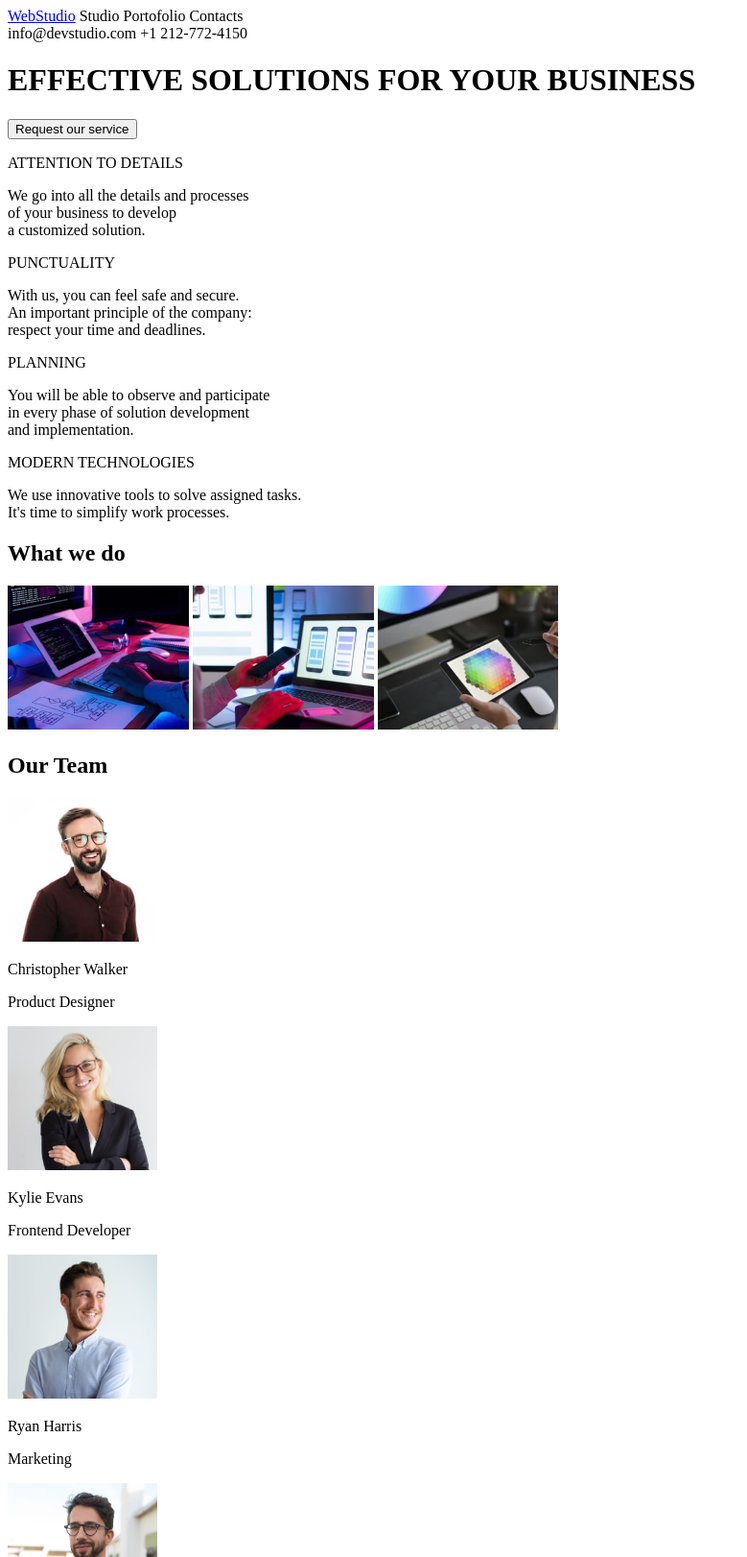
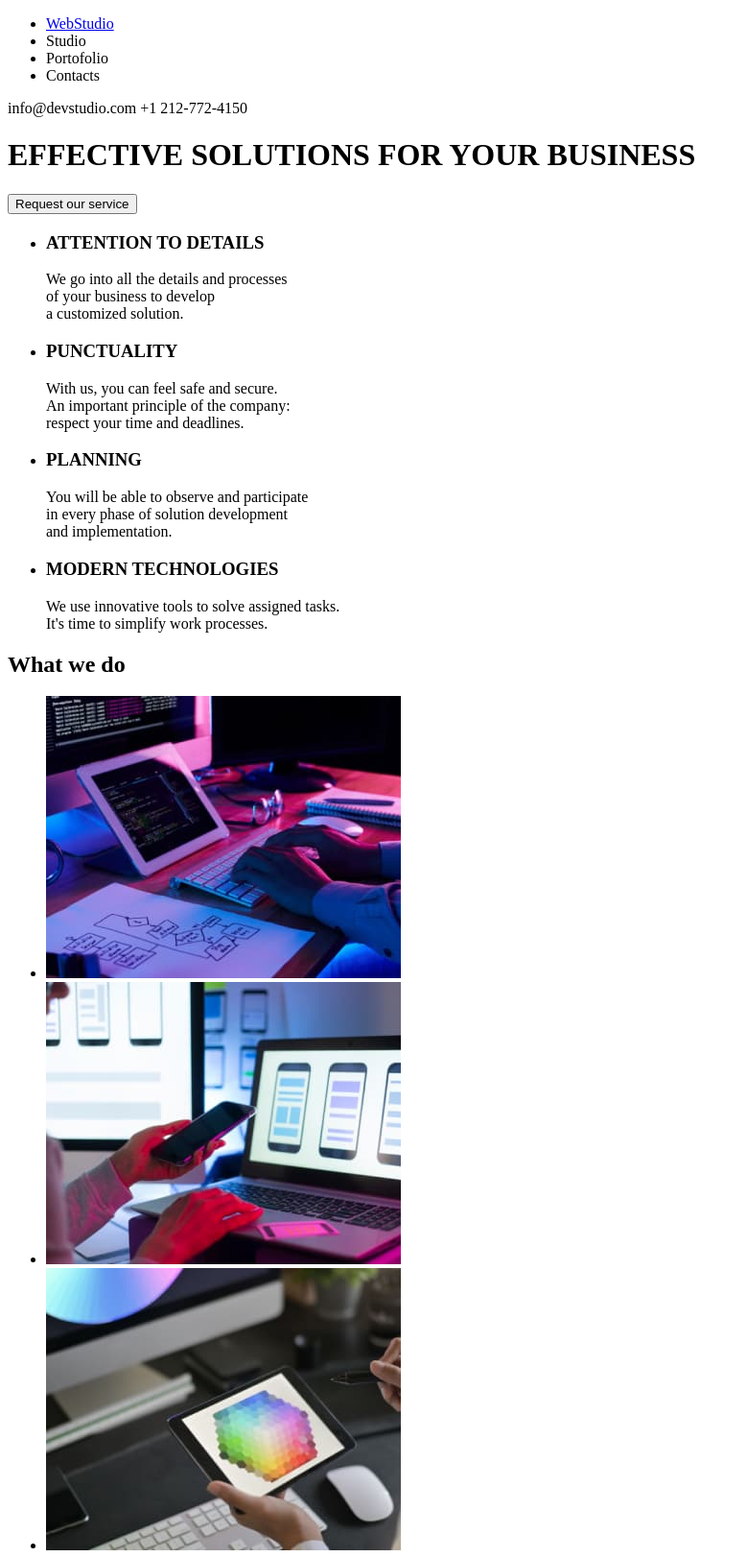
Before and after one commit to StefaniaGuta/goit-markup-hw-01, a plain HTML site: page index.html in a window 1280 px wide. Shown: the top 1622 px of the page at 96% size, without its empty margins (0-779 px from the left). Drawn offline with Linux system fonts and the light colour scheme.

Commit message:
update index.html

```diff
--- a/index.html
+++ b/index.html
@@ -4,69 +4,83 @@
     <meta charset="UTF-8">
     <meta name="viewport" content="width=device-width, initial-scale=1.0">
     <title>Document</title>
+    <style>
+        .different:hover{
+            color: #2196F3;
+        }
+    </style>
 </head>
 <body>
     <header>
             <nav>
-                    <a href="#">WebStudio</a>
-                    <a>Studio</a>
-                <a>Portofolio</a>
-                <a>Contacts</a>
+                <ul>
+                    <li><a href="#">WebStudio</a></li>
+                    <li><a class="different">Studio</a></li>
+                    <li><a>Portofolio</a></li>
+                    <li><a>Contacts</a></li>
+                </ul>
             </nav>
-            <a>info@devstudio.com</a>
+
+            <a class="different">info@devstudio.com</a>
             <a>+1 212-772-4150</a>
     </header>
 
     <main>
         <div>
             <h1>EFFECTIVE SOLUTIONS FOR YOUR BUSINESS</h1>
-            <button>Request our service</button>
+            <button type="button">Request our service</button>
         </div>
 
-        <div>
-            <p>ATTENTION TO DETAILS</p>
+        <ul>
+            <li>
+                <h3>ATTENTION TO DETAILS</h3>
                 <p>We go into all the details and processes<br> of your business to develop<br> a customized solution.</p>
-
-                    <p>PUNCTUALITY</p>
+            </li>
+            <li>
+                <h3>PUNCTUALITY</h3>
                 <p>With us, you can feel safe and secure.<br> An important principle of the company:<br> respect your time and deadlines.</p>
-
-                    <p>PLANNING</p>
+            </li>
+            <li>
+                <h3>PLANNING</h3>
                 <p>You will be able to observe and participate<br> in every phase of solution development<br> and implementation.</p>
-
-                    <p>MODERN TECHNOLOGIES</p>
+            </li>
+            <li>
+                <h3>MODERN TECHNOLOGIES</h3>
                 <p>We use innovative tools to solve assigned tasks.<br> It's time to simplify work processes.</p>
-        </div>
+            </li>
+        </ul>
 
         <section>
-
             <h2>What we do</h2>
-            <span>
-                <img height="150px" src="./images/work-on-computer.jpg" alt="lucru pe calculator" >
-                <img height="150px" src="./images/phone.jpg" alt="configurare telefon" >
-                <img height="150px" src="./images/colors.jpg" alt="diagrama culori" >
-            </span>
+            <ul>
+                <li><img width="370" src="./images/work-on-computer.jpg" alt="lucru pe calculator" ></li>
+                <li><img width="370" src="./images/phone.jpg" alt="configurare telefon" ></li>
+                <li><img width="370" src="./images/colors.jpg" alt="diagrama culori" ></li>
+            </ul>
         </section>
 
 <section>
         <h2>Our Team</h2>
-
-    <div>
-        <img height="150px" src="./images/ChristopherW.jpg" alt="domnul Christopher Walker" >
-        <p>Christopher Walker</p>
+    <ul>
+        <li>
+            <img width="270" src="./images/ChristopherW.jpg" alt="Christopher Walker-Product Designer" >
+            <h3>Christopher Walker</h3>
             <p>Product Designer</p>
-
-        <img height="150px" src="./images/KylieE.jpg" alt="doamna Kylie Evans" >
-        <p>Kylie Evans</p>
+        </li>
+        <li>
+            <img width="270" src="./images/KylieE.jpg" alt="Kylie Evans-Frontend Developer" >
+        <h3>Kylie Evans</h3>
         <p>Frontend Developer</p>
-
-        <img height="150px" src="./images/RyanHarris.jpg" alt="domnul Ryan Harris" >
-        <p>Ryan Harris</p>
+        </li>
+        <li><img width="270" src="./images/RyanHarris.jpg" alt="Ryan Harris-Marketing" >
+            <h3>Ryan Harris</h3>
             <p>Marketing</p>
-
-        <img height="150px" src="./images/TylerM.jpg" alt="domnul Tyler Moore" >
-        <p>Tyler Moore</p>
+        </li>
+        <li><img width="270" src="./images/TylerM.jpg" alt="Tyler Moore-UI Designer" >
+            <h3>Tyler Moore</h3>
             <p>UI Designer</p>
-    </div>
+        </li>
+    </ul>
 </section>
 
 <footer>
```
Lines whose indentation alone changed are shown as unchanged.
